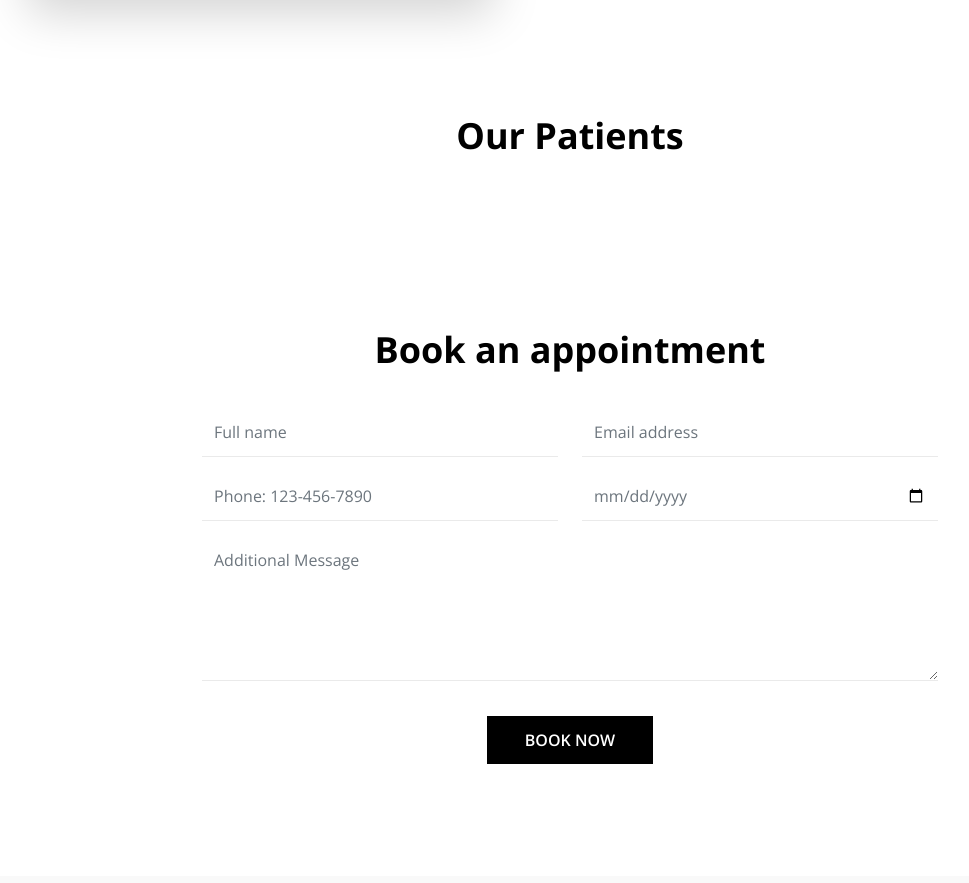
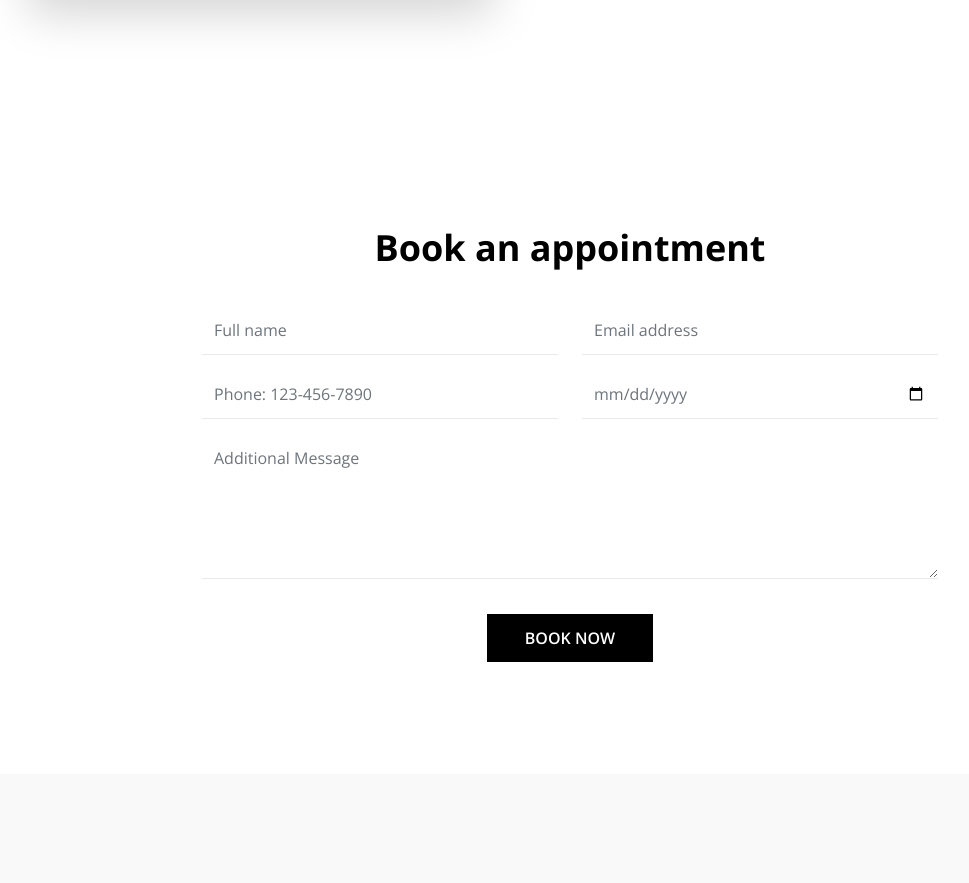
Before and after one commit to jonii06/Medic-Care, a plain HTML site: page index.html in a window 1280 px wide. Shown: the part 3193-4076 px from the top of the page, without its empty margins (70-1039 px from the left). Drawn offline with nearby package versions, Linux system fonts and the light colour scheme.

Commit message:
Projekti

```diff
--- a/index.html
+++ b/index.html
@@ -260,9 +260,9 @@
                     <div class="row">
 
                         <div class="col-12">
-                            <h2 class="text-center mb-lg-5 mb-4">Our Patients</h2>
 
                             <div class="owl-carousel reviews-carousel">
+
 
                                 <figure class="reviews-thumb d-flex flex-wrap align-items-center rounded">
                                     <div class="reviews-stars">
```
